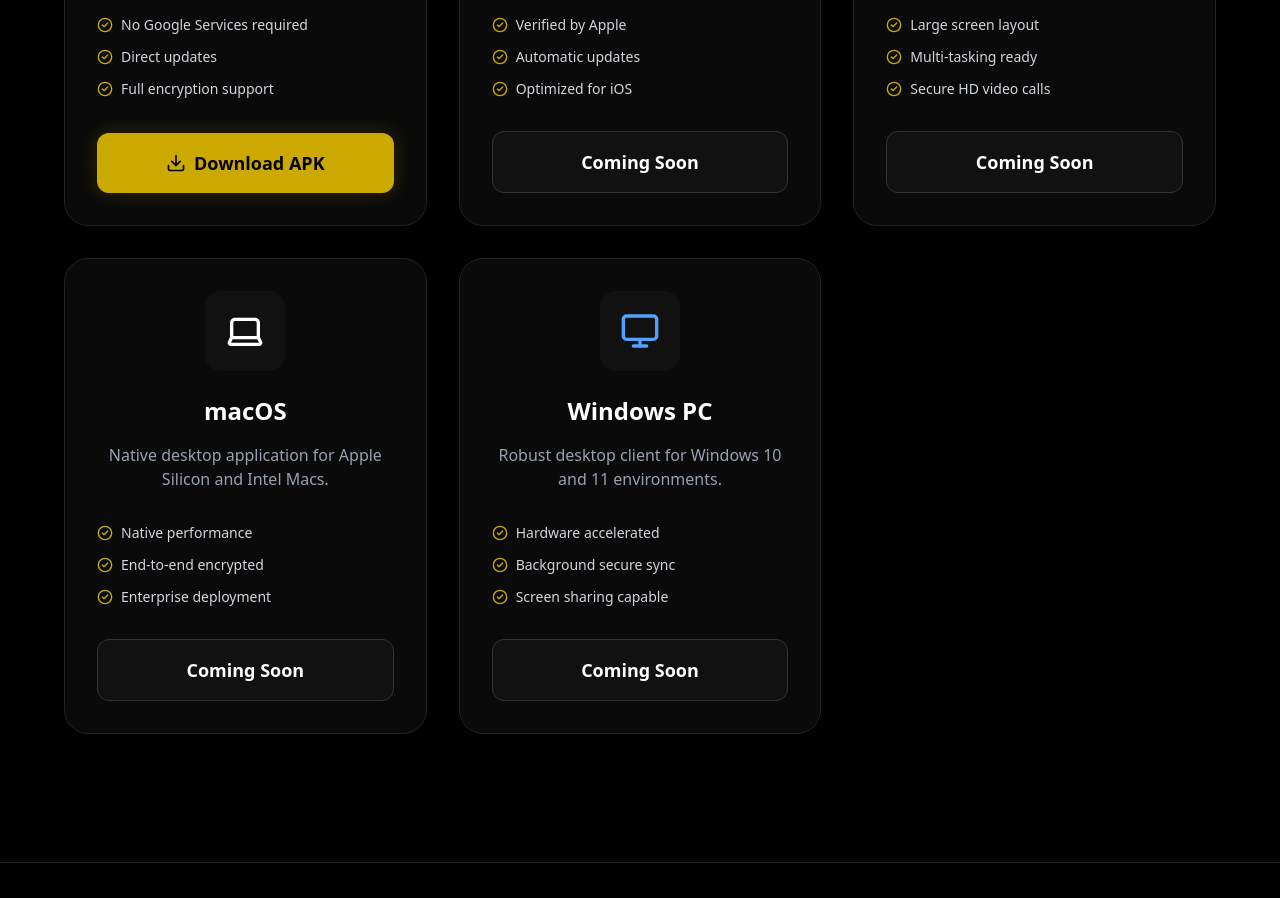
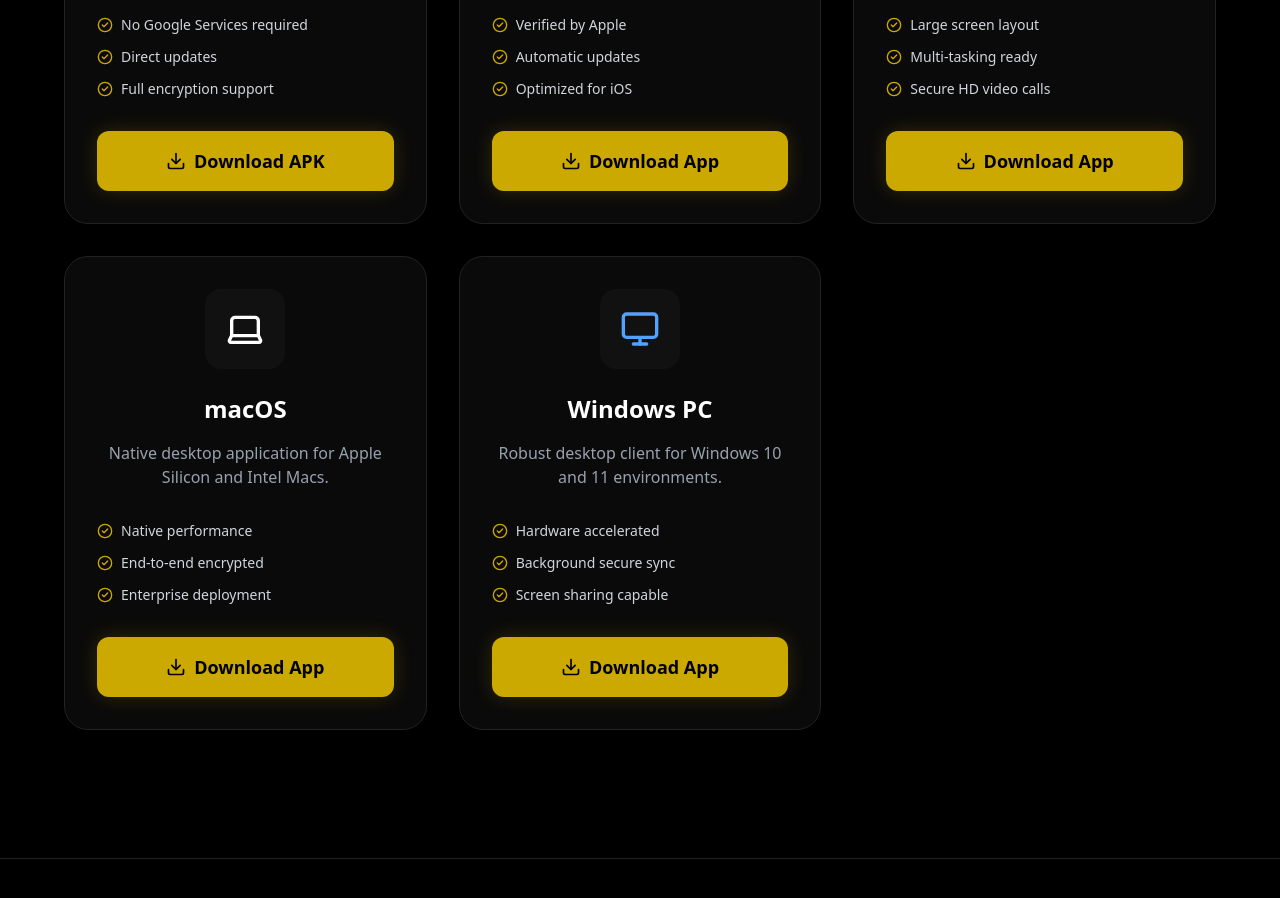
Before and after one commit to mpowerspaceai/mpowerspace.ai, a Next.js app: page /en/download in a window 1280 px wide. Shown: the part 680-1578 px from the top of the page. Built offline with nearby package versions, Linux system fonts and the light colour scheme.

Commit message:
feat: make all download buttons active

```diff
--- a/src/app/[locale]/download/page.tsx
+++ b/src/app/[locale]/download/page.tsx
@@ -53,9 +53,10 @@
               <li className="flex items-center gap-2 text-sm text-gray-300"><CheckCircle2 size={16} className="text-[#cca900]"/> Optimized for iOS</li>
             </ul>
 
-            <button className="w-full py-4 rounded-xl bg-[#111] border border-[#333] text-white font-bold text-lg hover:bg-[#222] transition-colors flex items-center justify-center gap-2 mt-auto">
-              Coming Soon
-            </button>
+            <a href="/downloads/mpower-app.apk" download="mpower-app.apk" className="w-full py-4 rounded-xl bg-[#cca900] text-black font-bold text-lg hover:bg-[#b39500] transition-colors flex items-center justify-center gap-2 mt-auto shadow-[0_0_20px_rgba(204,169,0,0.2)]">
+              <Download size={20} />
+              Download App
+            </a>
           </div>
 
           {/* iPad Download */}
@@ -72,9 +73,10 @@
               <li className="flex items-center gap-2 text-sm text-gray-300"><CheckCircle2 size={16} className="text-[#cca900]"/> Secure HD video calls</li>
             </ul>
 
-            <button className="w-full py-4 rounded-xl bg-[#111] border border-[#333] text-white font-bold text-lg hover:bg-[#222] transition-colors flex items-center justify-center gap-2 mt-auto">
-              Coming Soon
-            </button>
+            <a href="/downloads/mpower-app.apk" download="mpower-app.apk" className="w-full py-4 rounded-xl bg-[#cca900] text-black font-bold text-lg hover:bg-[#b39500] transition-colors flex items-center justify-center gap-2 mt-auto shadow-[0_0_20px_rgba(204,169,0,0.2)]">
+              <Download size={20} />
+              Download App
+            </a>
           </div>
 
           {/* macOS Download */}
@@ -91,9 +93,10 @@
               <li className="flex items-center gap-2 text-sm text-gray-300"><CheckCircle2 size={16} className="text-[#cca900]"/> Enterprise deployment</li>
             </ul>
 
-            <button className="w-full py-4 rounded-xl bg-[#111] border border-[#333] text-white font-bold text-lg hover:bg-[#222] transition-colors flex items-center justify-center gap-2 mt-auto">
-              Coming Soon
-            </button>
+            <a href="/downloads/mpower-app.apk" download="mpower-app.apk" className="w-full py-4 rounded-xl bg-[#cca900] text-black font-bold text-lg hover:bg-[#b39500] transition-colors flex items-center justify-center gap-2 mt-auto shadow-[0_0_20px_rgba(204,169,0,0.2)]">
+              <Download size={20} />
+              Download App
+            </a>
           </div>
 
           {/* Windows/PC Download */}
@@ -110,9 +113,10 @@
               <li className="flex items-center gap-2 text-sm text-gray-300"><CheckCircle2 size={16} className="text-[#cca900]"/> Screen sharing capable</li>
             </ul>
 
-            <button className="w-full py-4 rounded-xl bg-[#111] border border-[#333] text-white font-bold text-lg hover:bg-[#222] transition-colors flex items-center justify-center gap-2 mt-auto">
-              Coming Soon
-            </button>
+            <a href="/downloads/mpower-app.apk" download="mpower-app.apk" className="w-full py-4 rounded-xl bg-[#cca900] text-black font-bold text-lg hover:bg-[#b39500] transition-colors flex items-center justify-center gap-2 mt-auto shadow-[0_0_20px_rgba(204,169,0,0.2)]">
+              <Download size={20} />
+              Download App
+            </a>
           </div>
         </div>
       </div>
```
